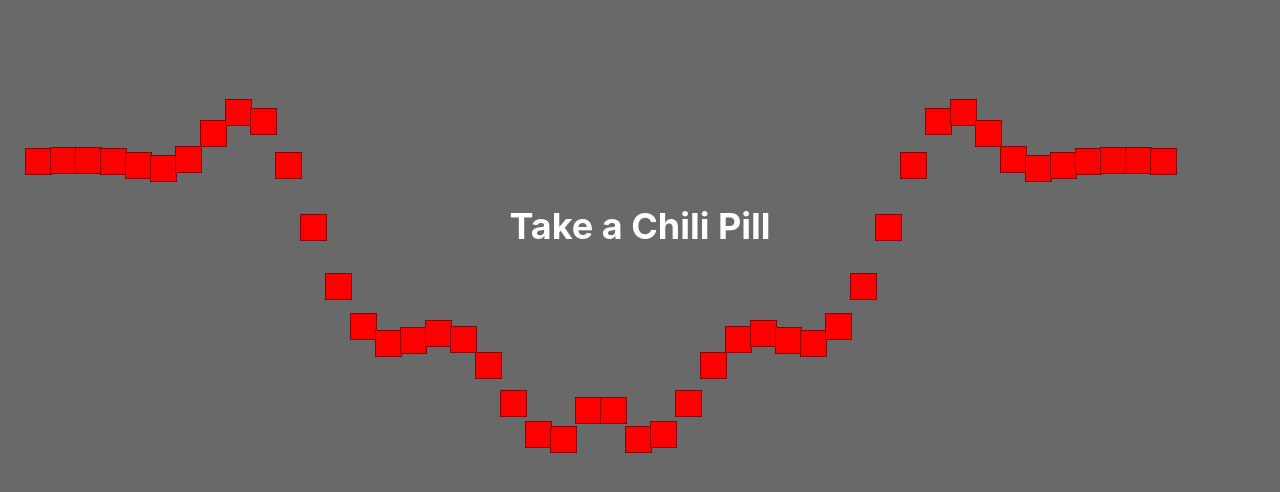
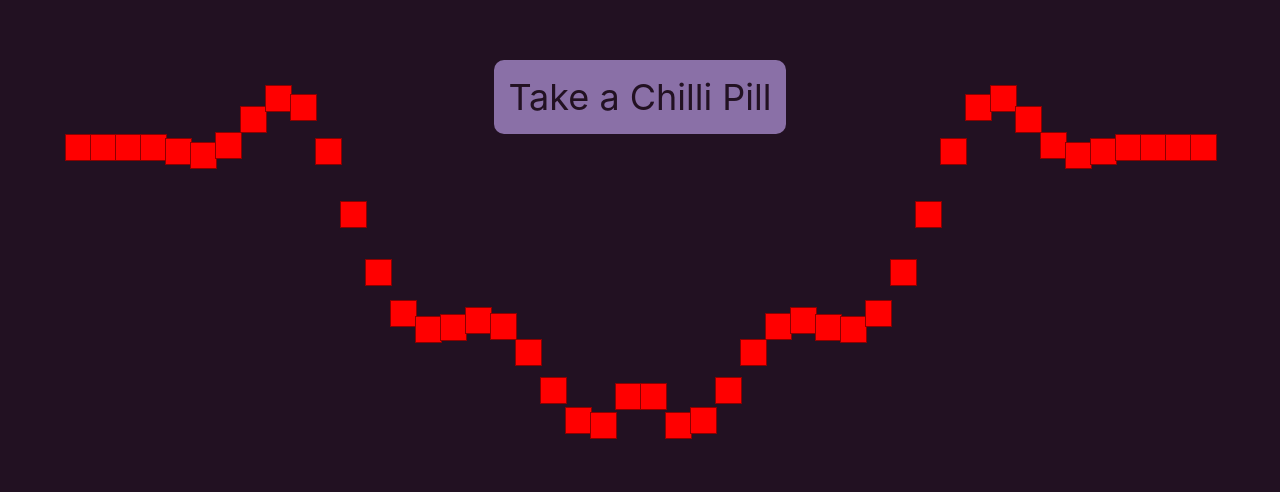
Before and after one commit to colinthesealion/chill-camp-site, a React (Create React App) app: page / in a window 1280 px wide. Shown: the part 140-632 px from the top of the page. Built offline with nearby package versions, Linux system fonts and the light colour scheme.

Commit message:
fixed layout and colors

```diff
--- a/src/App.css
+++ b/src/App.css
@@ -1,5 +1,5 @@
 html, body, div {
   height: 100%;
   width: 100%;
-  background: DimGrey;
+  background: #221122;
 }
--- a/src/App.tsx
+++ b/src/App.tsx
@@ -1,5 +1,5 @@
 import React from 'react';
-import { Router, Link, RouteComponentProps } from '@reach/router';
+import { Router } from '@reach/router';
 
 import Home from './Home';
 
--- a/src/Home.css.ts
+++ b/src/Home.css.ts
@@ -1,12 +1,28 @@
 const styles: Readonly<{ [key: string]: Readonly<{ [key: string]: any}> }> = {
+    container: {
+        position: 'relative',
+        top: '25%',
+        height: '50%',
+        display: 'flex',
+        justifyContent: 'center',
+        alignItems: 'center',
+    },
+    content: {
+        width: 'min-content',
+        display: 'flex',
+        flexDirection: 'column',
+        alignItems: 'center',
+    },
     header: {
-        color: 'white',
-        position: 'absolute',
-        width: '100%',
-        top: '40%',
+        color: '#221122',
+        padding: 15,
+        borderRadius: 10,
+        backgroundColor: 'rgba(150, 123, 182, 0.9)',
+        fontSize: 36,
+        height: 'min-content',
+        width: 'min-content',
+        whiteSpace: 'nowrap',
         zIndex: 100,
-        fontSize: 36,
-        textAlign: 'center',
     },
 };
 
--- a/src/Home.tsx
+++ b/src/Home.tsx
@@ -4,6 +4,7 @@ import injectSheet from 'react-jss';
 
 import SineWave from './SineWave';
 import styleSheet from './Home.css';
+import { CAMP_NAME } from './constants';
 
 interface Props extends RouteComponentProps {
   classes: {
@@ -12,9 +13,11 @@ interface Props extends RouteComponentProps {
 };
 const Home: React.FunctionComponent<Props> = ({ classes }) => {
     return (
-        <div>
-          <h1 className={classes.header}>Take a Chili Pill</h1>
-          <SineWave />
+        <div className={classes.container}>
+          <div className={classes.content}>
+            <div className={classes.header}>{CAMP_NAME}</div>
+            <SineWave />
+          </div>
         </div>
     );
 };
--- a/src/SineWave.css.ts
+++ b/src/SineWave.css.ts
@@ -1,8 +1,6 @@
 const styles = {
     container: {
-        position: 'absolute',
-        top: '50%',
-        left: 25,
+        position: 'relative',
     },
     box: {
         position: 'absolute',
--- a/src/SineWave.tsx
+++ b/src/SineWave.tsx
@@ -121,9 +121,8 @@ const SineWave: React.FunctionComponent<Props> = ({ classes }) => {
         <div
             className={classes.container}
             style={{
-                width: count * styleSheet.box.width,
+                width: 2 * count * styleSheet.box.width,
                 height,
-                marginTop: -height / 2,
             }}
         >
             {children}
--- /dev/null
+++ b/src/constants.ts
@@ -0,0 +1 @@
+export const CAMP_NAME = 'Take a Chilli Pill';
```
